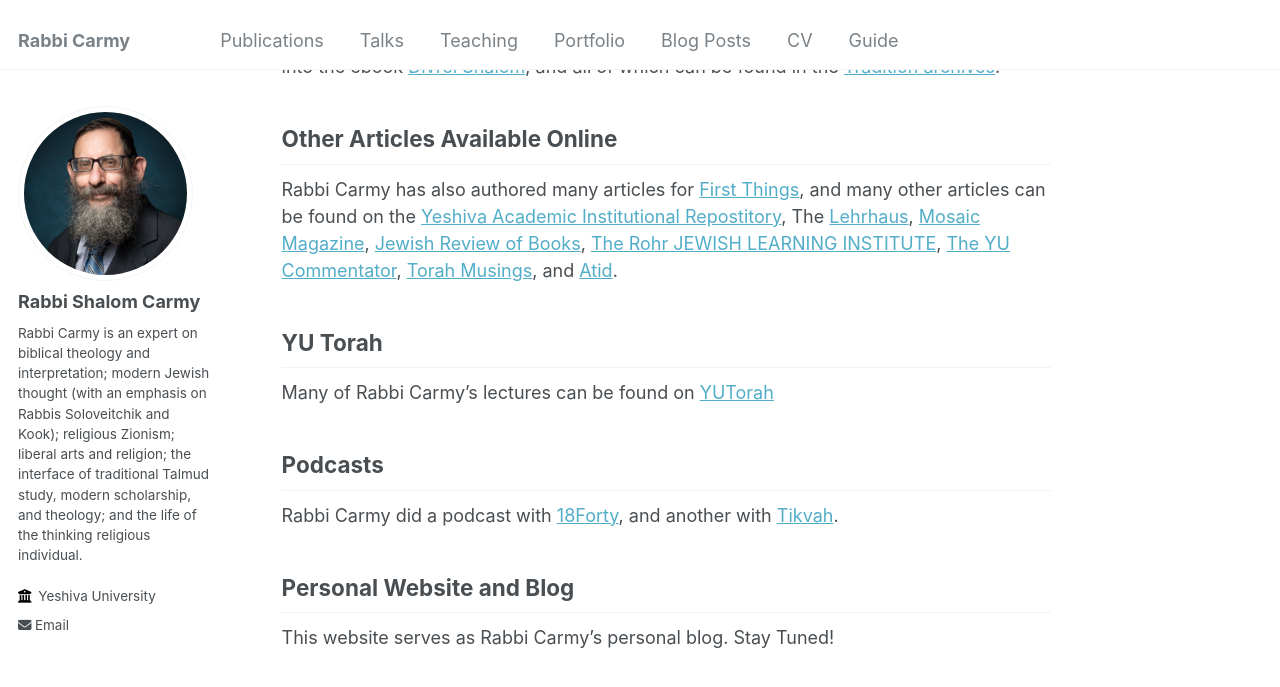
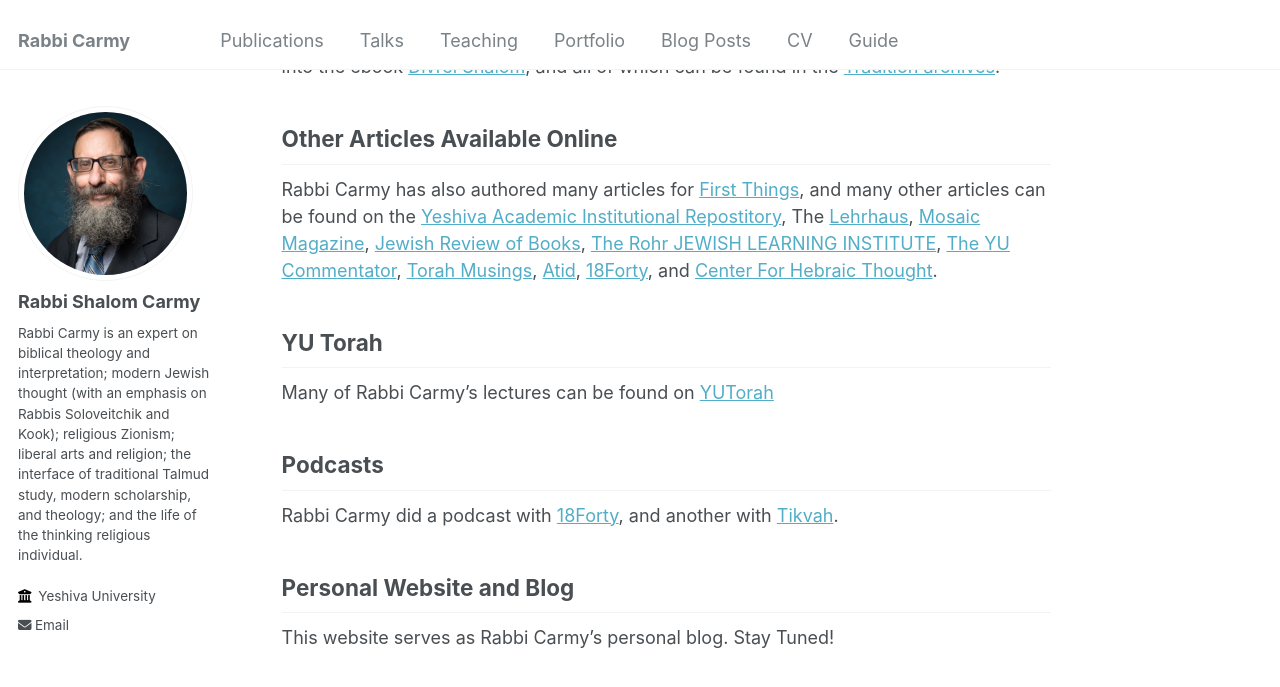
Before and after one commit to rabbicarmy/rabbicarmy.github.io, a Jekyll site: the page built from _pages/about.md, in a window 1280 px wide and 900 px high, scrolled down 757 px. Shown: the top 687 px of the window. Built offline with Jekyll 4.4.1, drawn with Linux system fonts in a browser that asks for light colours.

Commit message:
Update about.md

```diff
--- a/_pages/about.md
+++ b/_pages/about.md
@@ -20,7 +20,7 @@
 
 Other Articles Available Online
 ------
-Rabbi Carmy has also authored many articles for [First Things](https://www.firstthings.com/featured-author/shalom-carmy), and many other articles can be found on the [Yeshiva Academic Institutional Repostitory](https://repository.yu.edu/search?spc.page=1&query=shalom%20carmy), The [Lehrhaus](https://thelehrhaus.com/author/shalom-carmy/), [Mosaic Magazine](https://mosaicmagazine.com/author/shalom-carmy/), [Jewish Review of Books](https://jewishreviewofbooks.com/authors/?a=shalom-carmy), [The Rohr JEWISH LEARNING INSTITUTE](https://lessons.myjli.com/why/index.php/2016/11/23/yet-my-soul-drew-back/), [The YU Commentator](https://yucommentator.org/author-posts/?author_id=UmFiYmkgU2hhbG9tIENhcm15), [Torah Musings](https://www.torahmusings.com/author/scarmy/), and [Atid](http://www.atid.org/resources/carmy/index.asp).
+Rabbi Carmy has also authored many articles for [First Things](https://www.firstthings.com/featured-author/shalom-carmy), and many other articles can be found on the [Yeshiva Academic Institutional Repostitory](https://repository.yu.edu/search?spc.page=1&query=shalom%20carmy), The [Lehrhaus](https://thelehrhaus.com/author/shalom-carmy/), [Mosaic Magazine](https://mosaicmagazine.com/author/shalom-carmy/), [Jewish Review of Books](https://jewishreviewofbooks.com/authors/?a=shalom-carmy), [The Rohr JEWISH LEARNING INSTITUTE](https://lessons.myjli.com/why/index.php/2016/11/23/yet-my-soul-drew-back/), [The YU Commentator](https://yucommentator.org/author-posts/?author_id=UmFiYmkgU2hhbG9tIENhcm15), [Torah Musings](https://www.torahmusings.com/author/scarmy/), [Atid](http://www.atid.org/resources/carmy/index.asp), [18Forty](https://18forty.org/articles/cornucopias-of-thought-the-best-of-r-shalom-carmys-writings/), and [Center For Hebraic Thought](https://hebraicthought.org/authors/rabbi-shalom-carmy/).
 
 YU Torah
 ------
```
